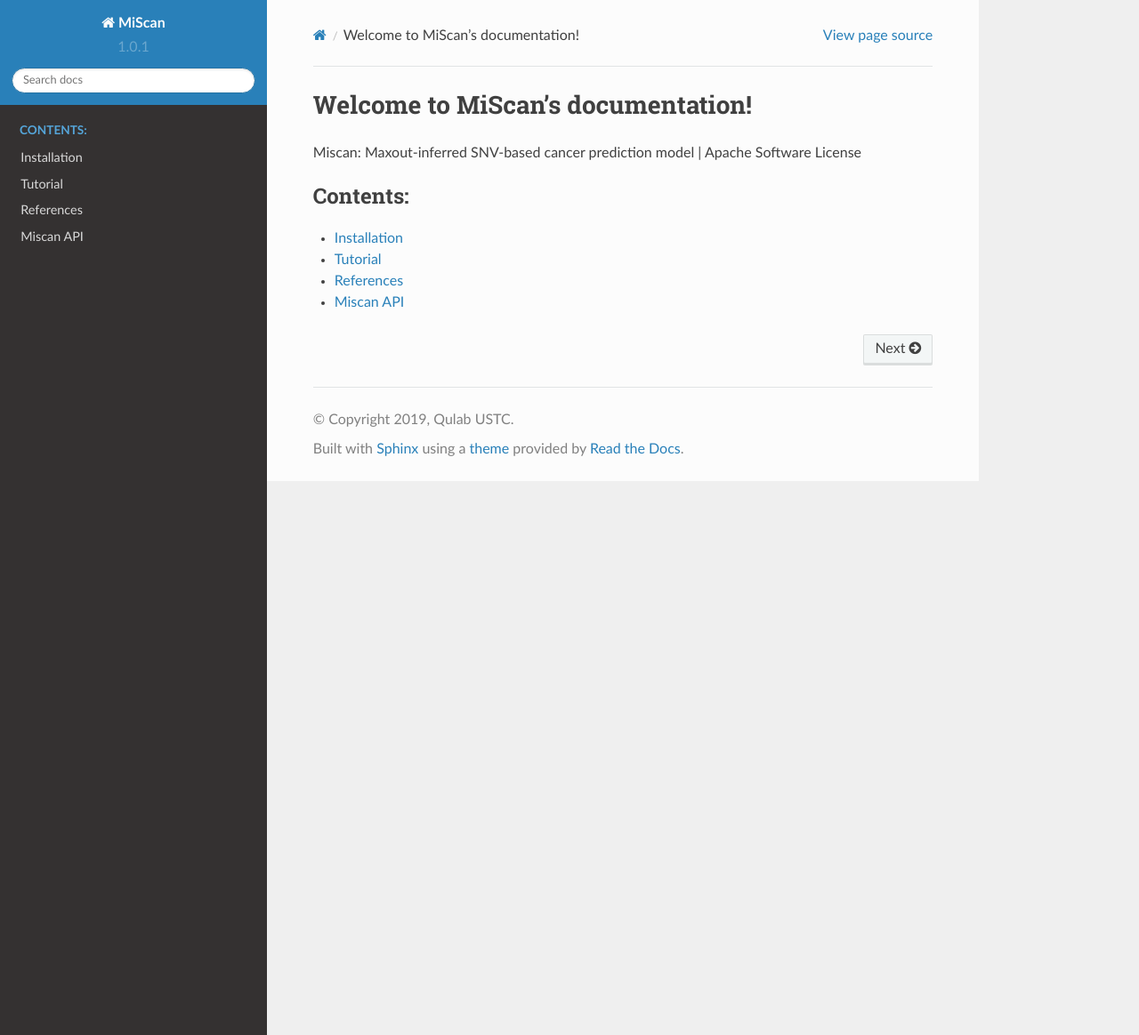
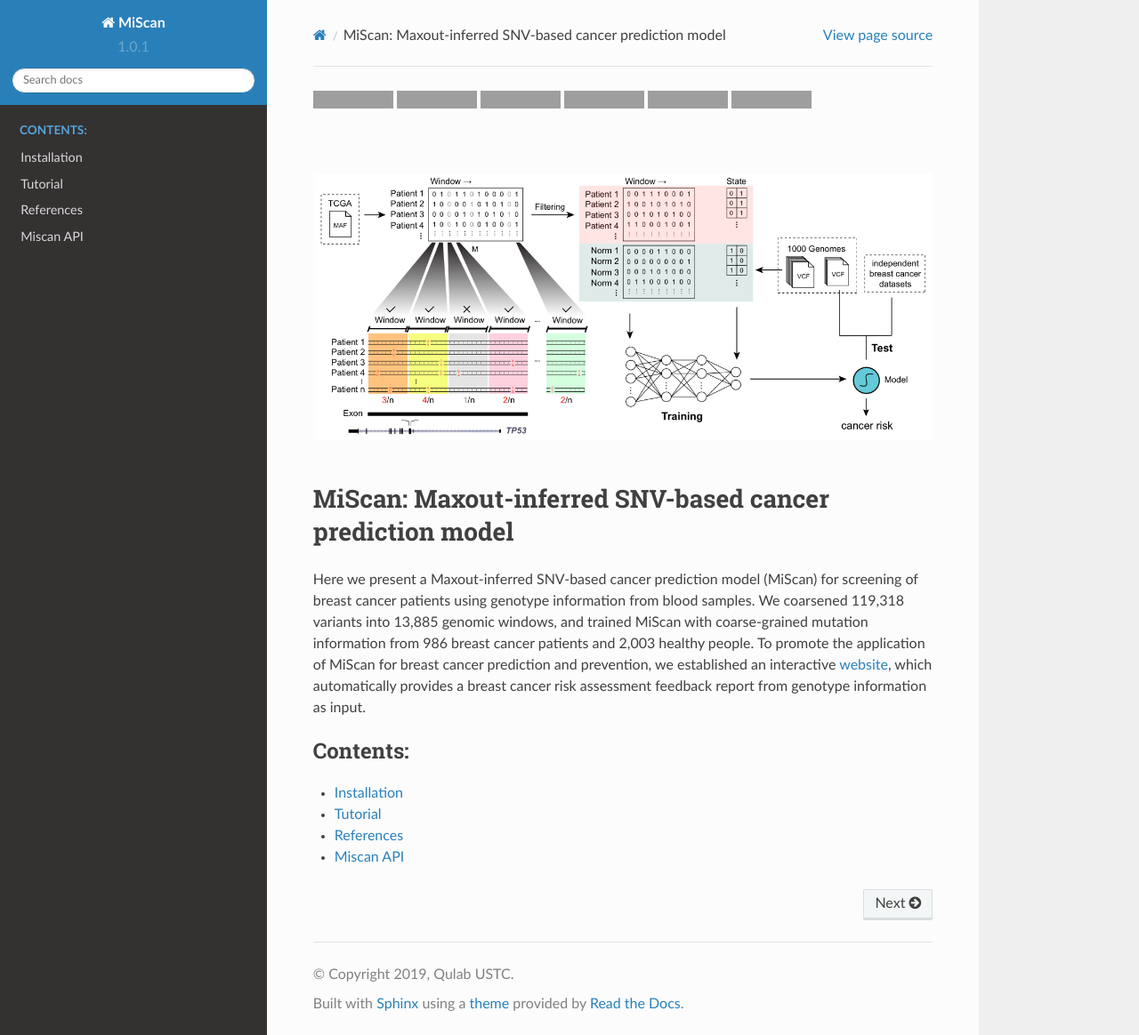
Before and after one commit to jefferyUstc/MiScan_cli, a Sphinx documentation site: the page built from docs/source/index.rst, in a window 1280 px wide and 1164 px high. Shown: the whole window at 89% size. Built offline with Sphinx 7.4.7 and the Read the Docs theme 2.0.0, drawn with Linux system fonts in a browser that asks for light colours; grey boxes are pictures that could not be loaded.

Commit message:
update doc index page

```diff
--- a/docs/source/index.rst
+++ b/docs/source/index.rst
@@ -3,11 +3,43 @@
    You can adapt this file completely to your liking, but it should at least
    contain the root `toctree` directive.
 
-Welcome to MiScan's documentation!
-==================================
+|Tag| |PyPI| |Status| |Docs| |Docker| |Licence|
 
-Miscan: Maxout-inferred SNV-based cancer prediction model | Apache Software License
+.. |PyPI| image:: https://img.shields.io/pypi/v/miscan.svg
+    :alt: PyPI latest version
+    :target: https://pypi.org/project/MiScan/
 
+.. |Docs| image:: https://readthedocs.org/projects/miscan-cli/badge/?version=latest
+    :alt: readthedocs auoto build
+    :target: https://miscan-cli.readthedocs.io
+
+.. |Docker| image:: https://img.shields.io/docker/cloud/automated/jefferyustc/miscan_command_line
+    :alt: Docker Cloud Automated build
+
+.. |Licence| image:: https://img.shields.io/github/license/jefferyUstc/MiScan_cli
+    :alt: Apache License version2
+    :target: http://www.apache.org/licenses/
+
+.. |Tag| image:: https://img.shields.io/github/v/tag/jefferyUstc/Miscan_cli
+    :alt: GitHub tag (latest by date)
+
+.. |Status| image:: https://img.shields.io/pypi/status/MiScan
+    :alt: PyPI - Status
+
+|
+
+.. image:: ./_static/route.png
+
+|
+
+MiScan: Maxout-inferred SNV-based cancer prediction model
+==============================================================
+
+Here we present a Maxout-inferred SNV-based cancer prediction model (MiScan) for screening of breast cancer patients
+using genotype information from blood samples. We coarsened 119,318 variants into 13,885 genomic windows, and trained
+MiScan with coarse-grained mutation information from 986 breast cancer patients and 2,003 healthy people. To promote
+the application of MiScan for breast cancer prediction and prevention, we established an interactive website_, which
+automatically provides a breast cancer risk assessment feedback report from genotype information as input.
 
 .. toctree::
    :maxdepth: 1
@@ -17,3 +49,6 @@
    tutorial
    references
    API/index
+
+
+.. _website: http://qulab.ustc.edu.cn/miscan
```
Also changed, not shown: docs/source/_static/route.png (added).
